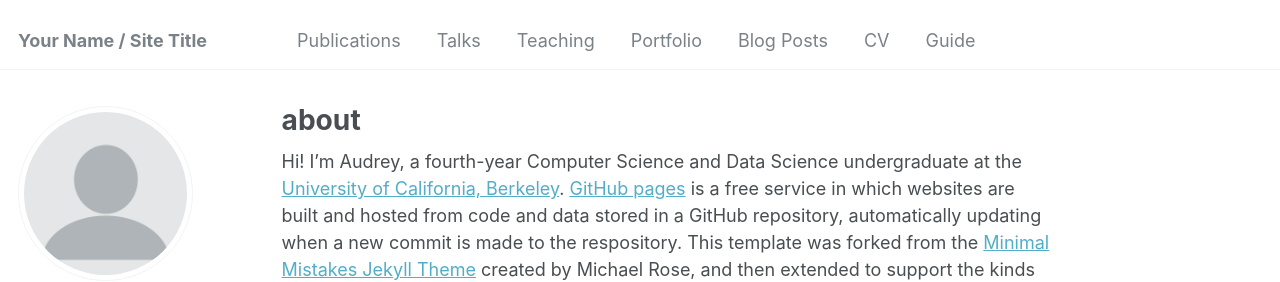
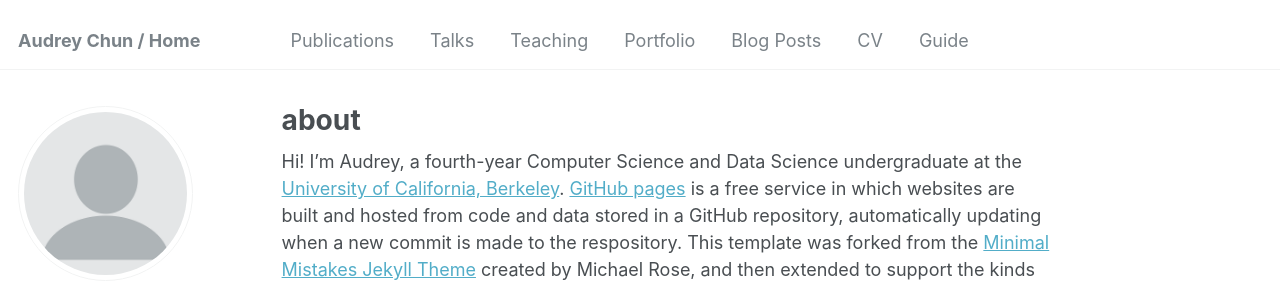
Before and after one commit to audreychun/audreychun.github.io, a Jekyll site: the page built from _pages/about.md, in a window 1280 px wide. Shown: the top 282 px of the page. Built offline with Jekyll 4.4.1, drawn with Linux system fonts in a browser that asks for light colours; some web fonts are replaced.

Commit message:
Update _config.yml

```diff
--- a/_config.yml
+++ b/_config.yml
@@ -8,13 +8,13 @@
 
 # Basic Site Settings
 locale                   : "en-US"
-title                    : "Your Name / Site Title"
+title                    : "Audrey Chun / Home"
 title_separator          : "-"
 name                     : &name "Your Name"
 description              : &description "personal description"
-url                      : https://academicpages.github.io # the base hostname & protocol for your site e.g. "https://mmistakes.github.io"
+url                      : https://audreychun.github.io # the base hostname & protocol for your site e.g. "https://mmistakes.github.io"
 baseurl                  : "" # the subpath of your site, e.g. "/blog"
-repository               : "academicpages/academicpages.github.io"
+repository               : "audreychun/audreychun.github.io"
 
 # Site Author - The following control what appear as part of the author content on the side bar.
 #               If a field is blank the icon and link will not appear, otherwise it will be shown.
```
